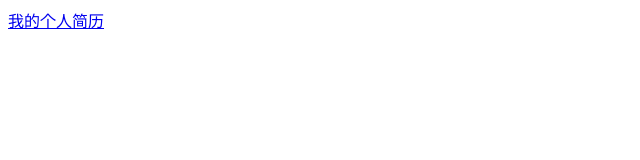
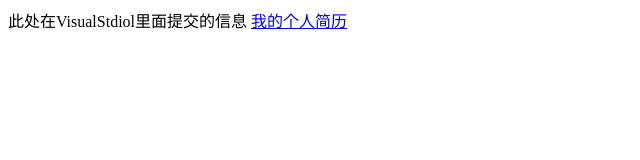
Before and after one commit to cyroby/mygitwebsite, a plain HTML site: page index.html in a window 1280 px wide. Shown: the whole page, without its empty margins (0-640 px from the left). Drawn offline with Linux system fonts and the light colour scheme.

Commit message:
修改信息

```diff
--- a/index.html
+++ b/index.html
@@ -5,6 +5,7 @@
     <title>Roby's Personal Resume Previews;罗勇的个人简历预览</title>
   </head>
   <body>
+      此处在VisualStdiol里面提交的信息
       <a href="PDF/Roby-20160601.pdf">我的个人简历</a>
   </body>
 </html>
```
